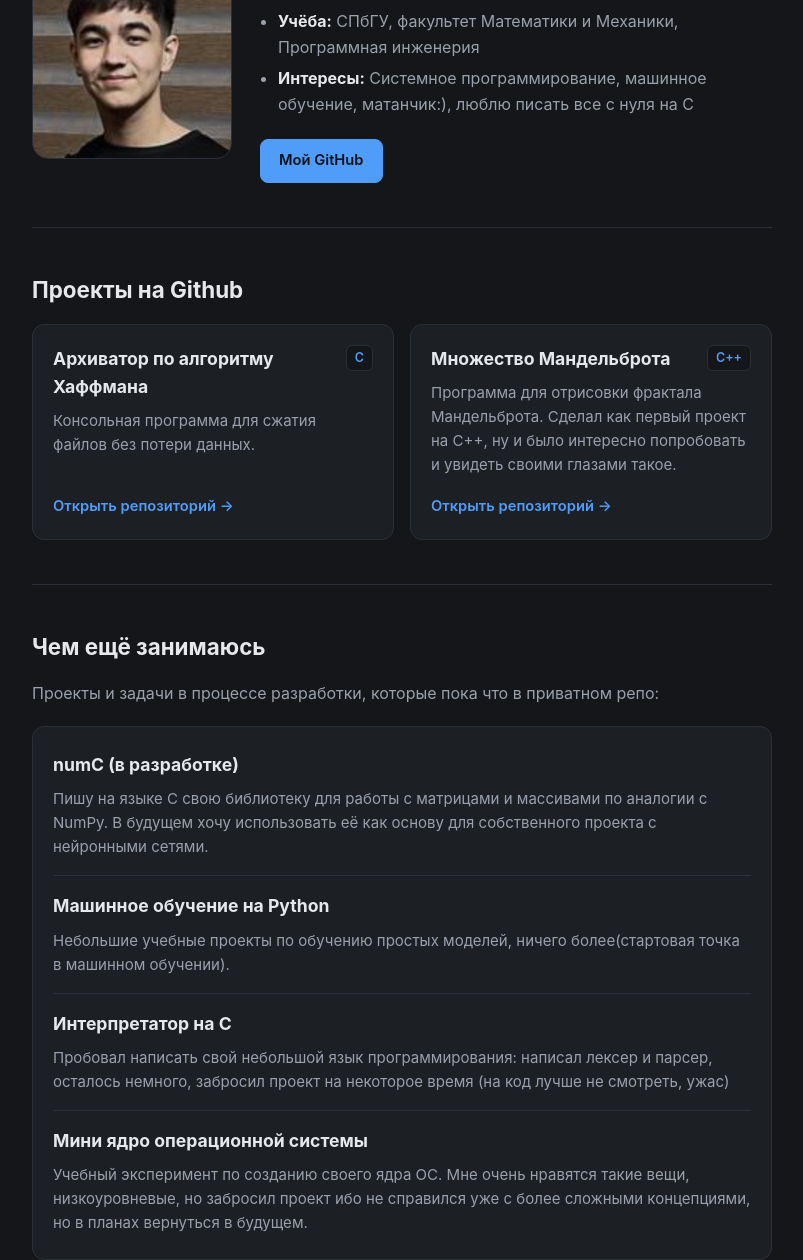
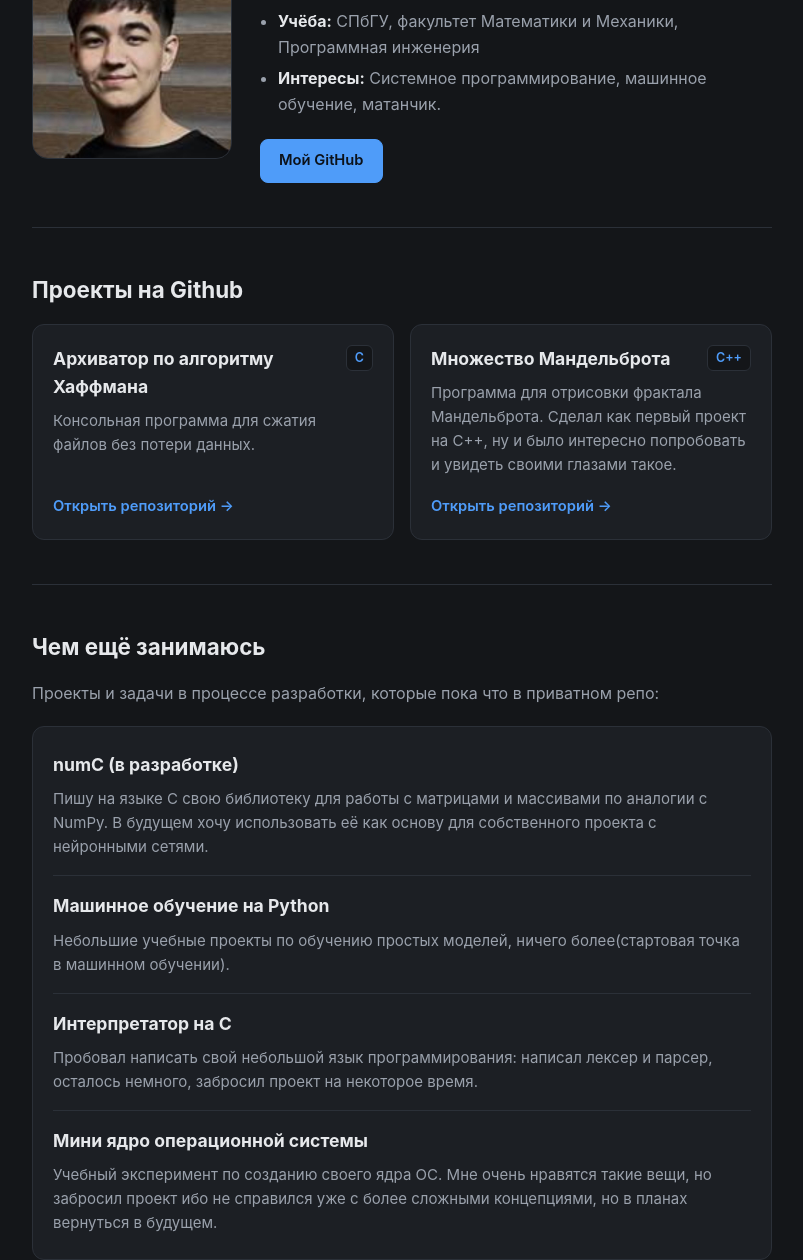
Before and after one commit to taymanov-bn/web-portfolio, a plain HTML site: page index.html in a window 1280 px wide. Shown: the part 146-1406 px from the top of the page, without its empty margins (238-1041 px from the left). Drawn offline with Linux system fonts and the light colour scheme.

Commit message:
change index.html

```diff
--- a/index.html
+++ b/index.html
@@ -37,7 +37,7 @@
         <h1>Тайманов Балкан</h1>
         <ul class="info-list">
           <li><strong>Учёба:</strong> СПбГУ, факультет Математики и Механики, Программная инженерия</li>
-          <li><strong>Интересы:</strong> Системное программирование, машинное обучение, матанчик:), люблю писать все с нуля на С</li>
+          <li><strong>Интересы:</strong> Системное программирование, машинное обучение, матанчик.</li>
         </ul>
         <div class="intro-links">
           <a href="https://github.com/taymanov-bn" target="_blank" rel="noopener noreferrer" class="btn">Мой GitHub</a>
@@ -81,11 +81,11 @@
         </div>
         <div class="note-item">
           <h3>Интерпретатор на C</h3>
-          <p>Пробовал написать свой небольшой язык программирования: написал лексер и парсер, осталось немного, забросил проект на некоторое время (на код лучше не смотреть, ужас)</p>
+          <p>Пробовал написать свой небольшой язык программирования: написал лексер и парсер, осталось немного, забросил проект на некоторое время.</p>
         </div>
         <div class="note-item">
           <h3>Мини ядро операционной системы</h3>
-          <p>Учебный эксперимент по созданию своего ядра ОС. Мне очень нравятся такие вещи, низкоуровневые, но забросил проект ибо не справился уже с более сложными концепциями, но в планах вернуться в будущем.</p>
+          <p>Учебный эксперимент по созданию своего ядра ОС. Мне очень нравятся такие вещи, но забросил проект ибо не справился уже с более сложными концепциями, но в планах вернуться в будущем.</p>
         </div>
       </div>
     </section>
```
